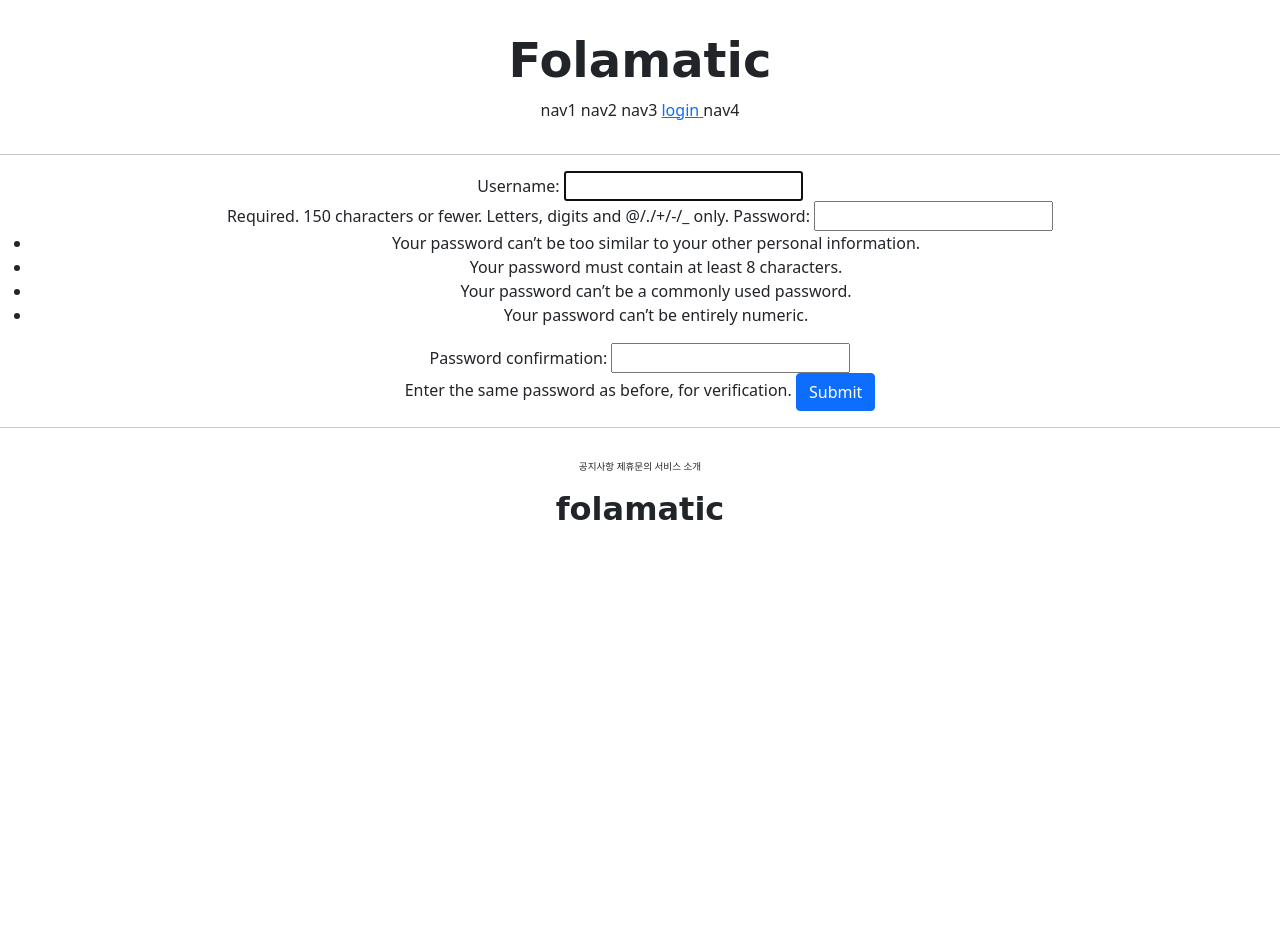
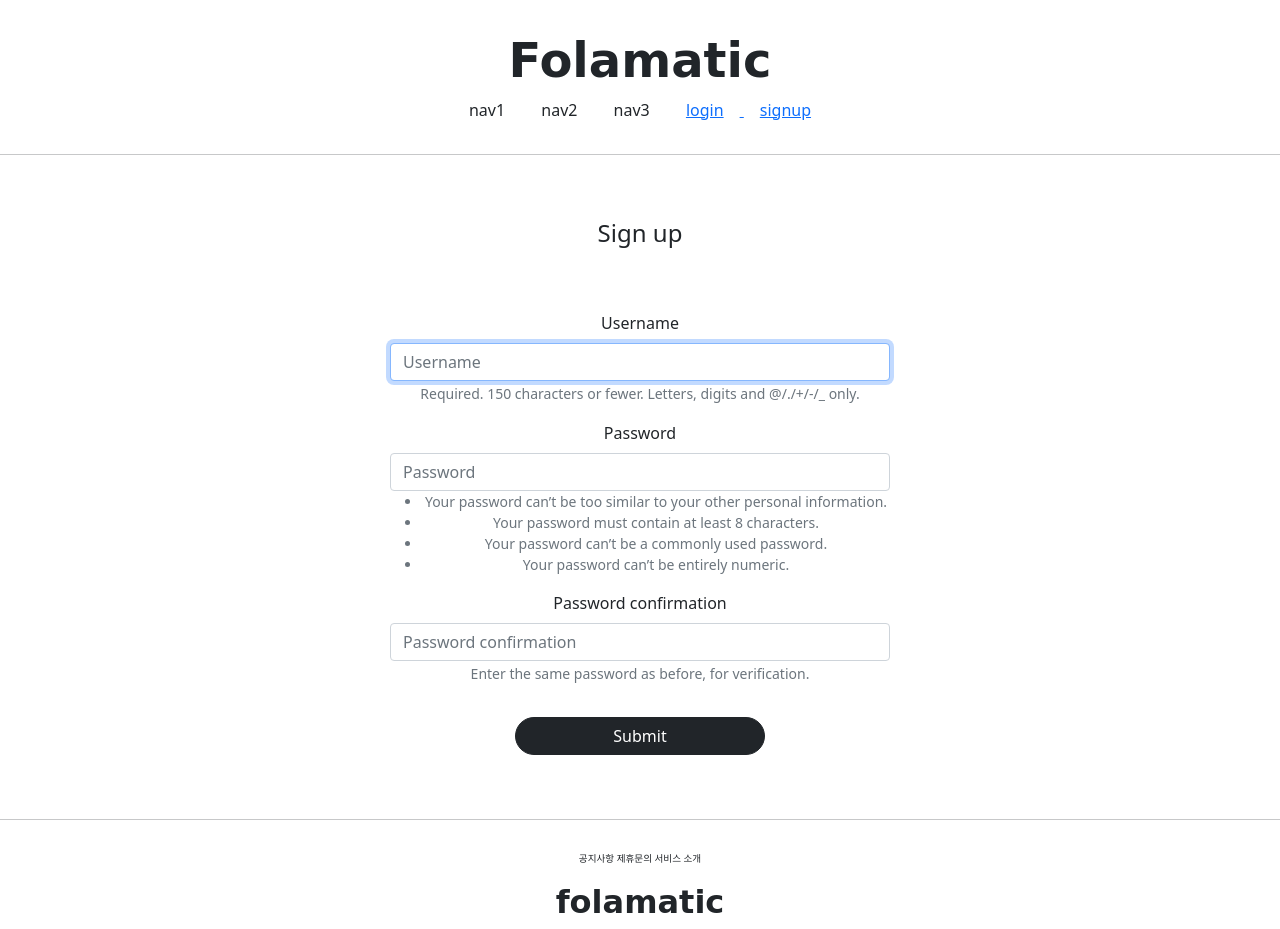
Before and after one commit to dpcalfola/study_Django, a Django app: page /account/create/ in a window 1280 px wide. Before the commit the page ends 520 px from the top, so only its background shows below. Run offline with Django 4.2, Linux system fonts and the light colour scheme; some libraries are stand-ins or nearby versions; some web fonts are replaced.

Commit message:
Feat > Bootstrap-v5 - apply bootstrap_form

```diff
--- a/Django_web_05/config/settings.py
+++ b/Django_web_05/config/settings.py
@@ -34,6 +34,8 @@ ALLOWED_HOSTS = []
 # Application definition
 
 INSTALLED_APPS = [
+    'bootstrap5',
+
     'accountapp.apps.AccountappConfig',
     'django.contrib.admin',
     'django.contrib.auth',
--- a/Django_web_05/static/base.css
+++ b/Django_web_05/static/base.css
@@ -39,4 +39,6 @@
 
 .account_create_form {
     text-align: center;
+    max-width: 500px;
+    margin: 4rem auto;
 }
--- a/Django_web_05/templates/accountapp/create.html
+++ b/Django_web_05/templates/accountapp/create.html
@@ -1,12 +1,16 @@
 {% extends 'base.html' %}
+{% load bootstrap5 %}
 
 {% block content %}
-    <div class="account_create_form" >
-        <form class="account_create_form"  action="{% url 'accountapp:create' %}" method="post">
+    <div class="account_create_form">
+        <div>
+            <h4>Sign up</h4>
+        </div>
+        <form class="account_create_form" action="{% url 'accountapp:create' %}" method="post">
             {% csrf_token %}
-            {{ form }}
-
-            <input type="submit" class="btn btn-primary">
+            {#            {{ form }}#}
+            {% bootstrap_form form %}
+            <input type="submit" class="btn btn-dark col-6 mt-3 rounded-pill">
         </form>
 
     </div>
--- a/Django_web_05/templates/base.html
+++ b/Django_web_05/templates/base.html
@@ -15,6 +15,6 @@
 
 {% include 'footer.html' %}
 
-<script src="{% static 'dist/js/bootstrap.js'%}"></script>
+<script src="{% static 'dist/js/bootstrap.js' %}"></script>
 </body>
 </html>
--- a/Django_web_05/templates/head.html
+++ b/Django_web_05/templates/head.html
@@ -14,5 +14,19 @@
     <link rel="preconnect" href="https://fonts.googleapis.com">
     <link rel="preconnect" href="https://fonts.gstatic.com" crossorigin>
     <link href="https://fonts.googleapis.com/css2?family=Babylonica&display=swap" rel="stylesheet">
+    {#  Font  #}
+    {#  It doesn't work ...  #}
+    <style>
+        @font-face {
+            font-family: 'GangwonEduAll';
+            src: local('GangwonEduAll'),
+            url("{% static 'fonts/GangwonEduAll.ttf' %}") format("truetype");
+        }
 
+        @font-face {
+            font-family: 'GangwonEduPower';
+            src: local('GangwonEduPower'),
+            url("{% static 'fonts/GangwonEduPower.ttf' %}") format("truetype");
+        }
+    </style>
 </head>
--- a/Django_web_05/templates/header.html
+++ b/Django_web_05/templates/header.html
@@ -1,24 +1,26 @@
 <div class="header_div">
     <div><h1 class="Folamatic_main_logo">Folamatic</h1></div>
     <div>
-        <span>nav1</span>
-        <span>nav2</span>
-        <span>nav3</span>
+        <span class="mx-3">nav1</span>
+        <span class="mx-3">nav2</span>
+        <span class="mx-3"> nav3</span>
         {#    LoginView, LogoutView Redirect Order   #}
         {# 1. next   #}
         {# 2. LOGIN_REDIRECT_URL (setting.py)   #}
         {# 3. default   #}
         {% if not user.is_authenticated %}
             <a href="{% url 'accountapp:login' %}?next={{ request.path }}">
-                <span>login</span>
+                <span class="mx-3">login</span>
             </a>
+            <a href="{% url 'accountapp:create' %}"><span class="mx-3">signup</span></a>
         {% else %}
             <a href="{% url 'accountapp:logout' %}?next={{ request.path }}">
-                <span>logout</span>
+                <span class="mx-3">logout</span>
             </a>
+
         {% endif %}
 
-        <span>nav4</span>
+
     </div>
 
 </div>
```
Also changed, not shown: Django_web_05/templates/accountapp/login.html (+6 -3 lines), Django_web_05/static/fonts/GangwonEduPower.ttf (added), 1 other file.
